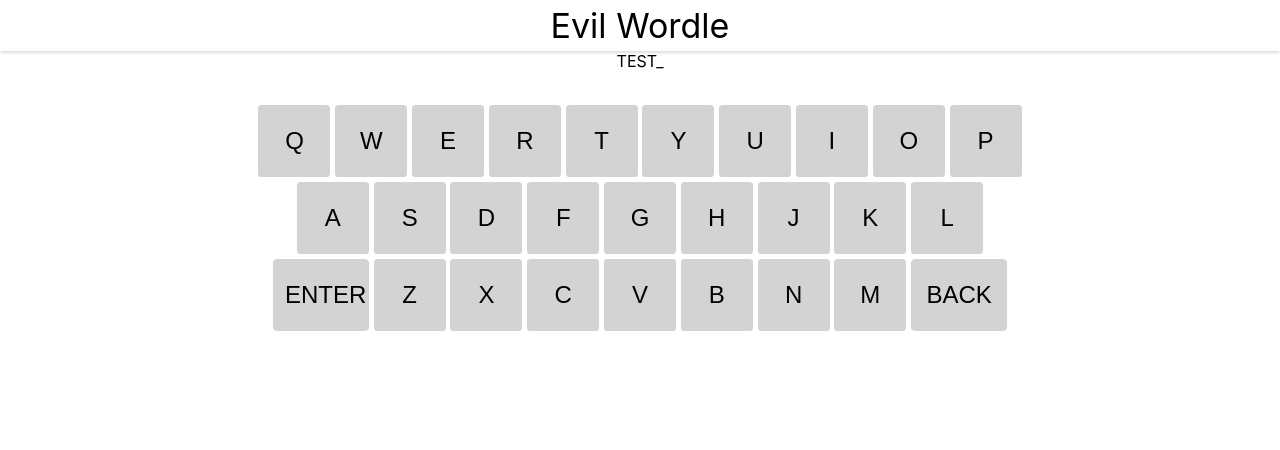
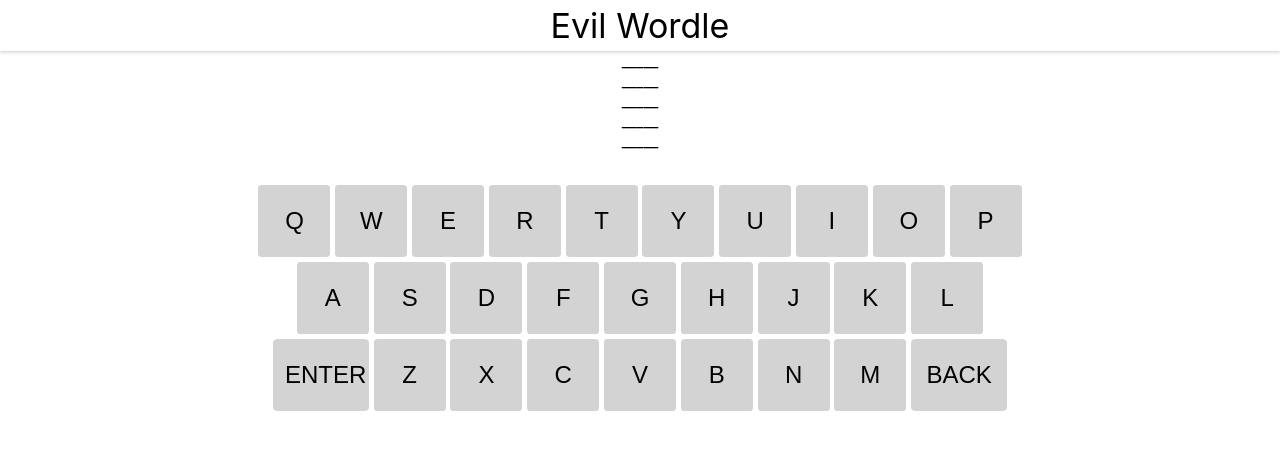
Before and after one commit to AdamBeziou/evil-wordle, a React (Create React App) app: page / in a window 1280 px wide. Shown: the top 450 px of the page. Built offline with nearby package versions, Linux system fonts and the light colour scheme.

Commit message:
Add Guess List

```diff
--- a/src/App.tsx
+++ b/src/App.tsx
@@ -1,11 +1,12 @@
 import React, { useState } from "react"
 import { BrowserRouter, Link, Route, Routes } from "react-router-dom";
 import "./App.css";
-import GameView from "./Components/GameView";
+import GameView from "./Components/GuessList";
 import { QWERTY_LAYOUT } from "./Constants/KeyboardLayouts"
 import Keyboard from "./Components/Keyboard"
 import { LetterState } from "./Constants/LetterStates"
 import LetterRow from "./Components/LetterRow";
+import GuessList from "./Components/GuessList";
 
 function App() {
   const [prevouslyGuessed, setPreviouslyGuessed] = useState(new Map<string, LetterState>())
@@ -30,7 +31,11 @@
         <header className="app-header">
         Evil Wordle
         </header>
-        <LetterRow length={5} letters={['T', 'E', 'S', 'T']} letterStates={[]} />
+        <GuessList
+          numberOfGuesses={5}
+          guessLength={5}
+          guesses={[]}
+        />
         <Keyboard
           layout={QWERTY_LAYOUT}
           previouslyGuessed={prevouslyGuessed}
--- /dev/null
+++ b/src/Components/GuessList.tsx
@@ -0,0 +1,29 @@
+import React, { useEffect, useState } from "react"
+import { Letter } from "./Letter";
+import LetterRow from "./LetterRow";
+
+interface GuessListProps {
+    numberOfGuesses: number;
+    guessLength: number;
+    guesses: Letter[][];
+}
+
+const GuessList = ({numberOfGuesses, guessLength, guesses}: GuessListProps) => {
+    const guessRows = []
+    for (let i = 0; i < numberOfGuesses; i++) {
+        guessRows.push(
+            <LetterRow
+                length={guessLength}
+                letters={i < guesses.length ? guesses[i] : undefined}
+            />
+        )
+    }
+
+    return (
+        <div className="game-view">
+            {guessRows}
+        </div>
+    )
+}
+
+export default GuessList
--- /dev/null
+++ b/src/Components/Letter.ts
@@ -0,0 +1,6 @@
+import { LetterState } from "../Constants/LetterStates";
+
+export interface Letter {
+    key: string;
+    state: LetterState;
+}
--- a/src/Components/LetterRow.tsx
+++ b/src/Components/LetterRow.tsx
@@ -1,18 +1,17 @@
 import React from 'react';
-import { LetterState } from '../Constants/LetterStates';
+import { Letter } from './Letter';
 
 interface LetterRowProps {
     length: number;
-    letters: string[];
-    letterStates: LetterState[];
+    letters: Letter[] | undefined;
 }
 
-const LetterRow = ({length, letters, letterStates}: LetterRowProps) => {
+const LetterRow = ({length, letters}: LetterRowProps) => {
     const letterComponents = []
     for (let i = 0; i < length; i++) {
-        if (i < letters.length) {
+        if (letters != undefined && i < letters.length) {
             letterComponents.push(
-                <span>{letters[i]}</span>
+                <span>{letters[i].key}</span>
             )
         } else {
             letterComponents.push(
```
Also changed, not shown: src/Components/GameView.tsx (deleted, +0 -10 lines).
